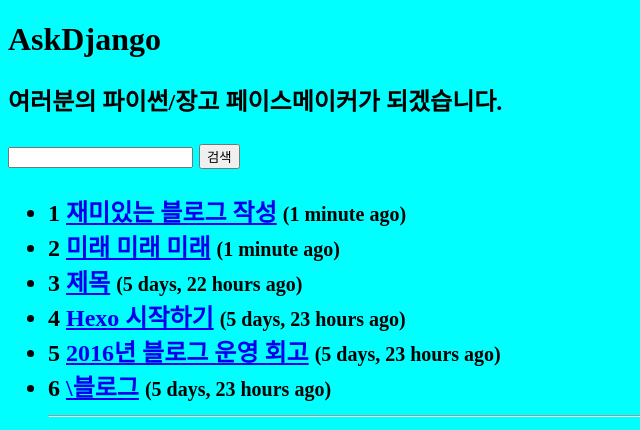
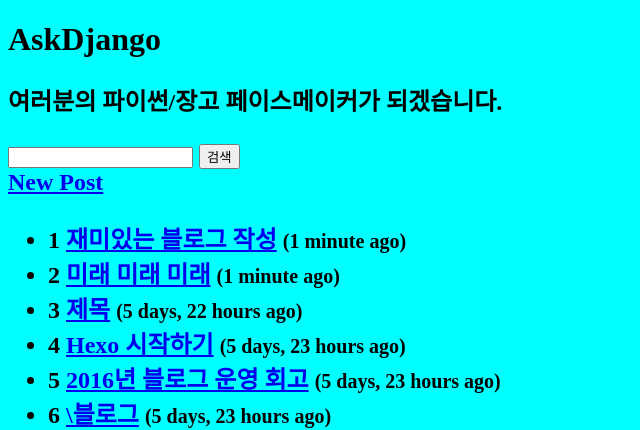
Before and after one commit to Isaccchoi/askdjango_offline, a Django app: page /blog/ in a window 1280 px wide. Shown: the top 430 px of the page, without its empty margins (0-640 px from the left). Run offline with Django 3.2, Linux system fonts and the light colour scheme; data comes from the database, SQL or seed files in the repository; parts of the project's set-up code (start-up, migrations or seed data) failed here and were passed over.

Commit message:
create post_new view

```diff
--- a/blog/templates/blog/post_list.html
+++ b/blog/templates/blog/post_list.html
@@ -6,6 +6,7 @@
     <input type="text" name="query" value="{{query}}">
     <input type="submit" value="검색">
   </form>
+    <a href="{% url 'blog:post_new' %}">New Post</a>
 <ul>
   {% for post in post_list %}
     <li>
--- a/blog/urls.py
+++ b/blog/urls.py
@@ -4,6 +4,7 @@
 urlpatterns = [
     url(r'^$', views.post_list, name='post_list'),
     url(r'^(?P<pk>\d+)/$', views.post_detail, name='post_detail'),
+    url(r'^new/$', views.post_new, name='post_new'),
     # url(r'^sum/(?P<x>\d+)/$', views.mysum),
     # url(r'^sum/(?P<x>\d+)/(?P<y>\d+)/$', views.mysum),
     # url(r'^sum/(?P<x>\d+)/(?P<y>\d+)/(?P<z>\d+)/$', views.mysum),
--- a/blog/views.py
+++ b/blog/views.py
@@ -2,8 +2,9 @@
 from __future__ import unicode_literals
 from django.db.models import Q
 from django.http import HttpResponse
-from django.shortcuts import render, get_object_or_404
+from django.shortcuts import render, get_object_or_404, redirect
 
+from .forms import PostForm
 from .models import Post
 # Create your views here.
 
@@ -17,6 +18,23 @@
         qs = qs.filter(condition)
 
     return render(request, 'blog/post_list.html', {"post_list": qs, "query": query,})
+
+def post_detail(request, pk):
+    post = get_object_or_404(Post, pk=pk)
+    return render(request, 'blog/post_detail.html', {"post": post})
+
+def post_new(request):
+    if request.method == 'POST':
+        form = PostForm(request.POST)
+        if form.is_valid():
+            post = form.save()
+            return redirect('blog:post_detail', post.id)
+
+    else:
+        form = PostForm()
+    return render(request, 'blog/post_form.html', {
+        "form": form,
+    })
 
 # def mysum(request, x, y=0, z=0):
 #     return HttpResponse(int(x) + int(y) + int(z))
@@ -32,7 +50,3 @@
 #         for number in numbers.split('/')
 #     )
 #     return HttpResponse(result)
-
-def post_detail(request, pk):
-    post = get_object_or_404(Post, pk=pk)
-    return render(request, 'blog/post_detail.html', {"post": post})
```
Also changed, not shown: blog/forms.py (added, +17 -0 lines), blog/templates/blog/post_form.html (added, +7 -0 lines).
